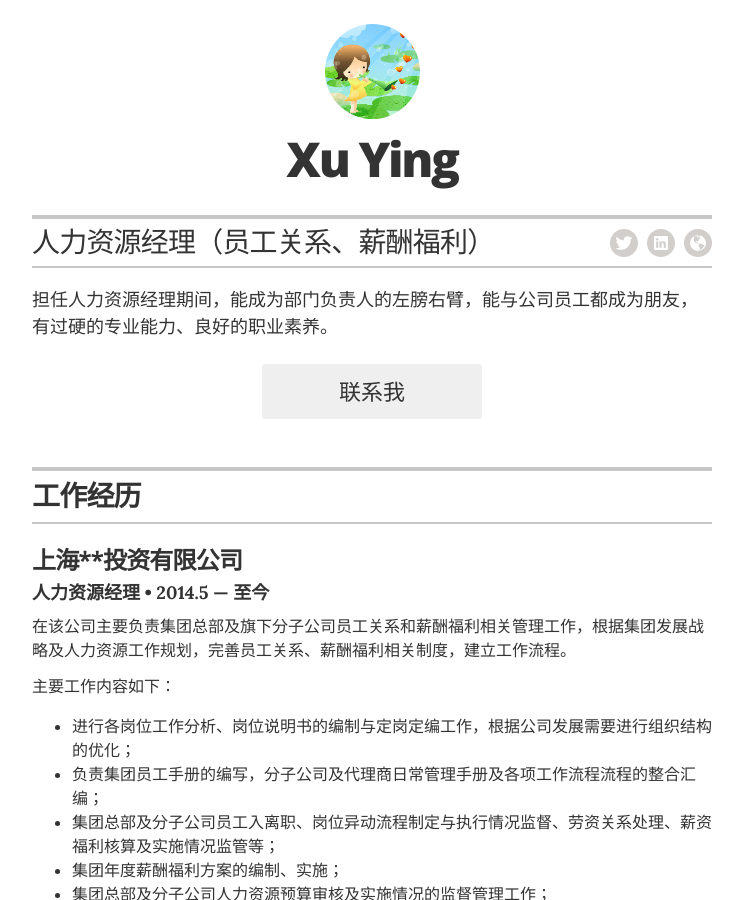
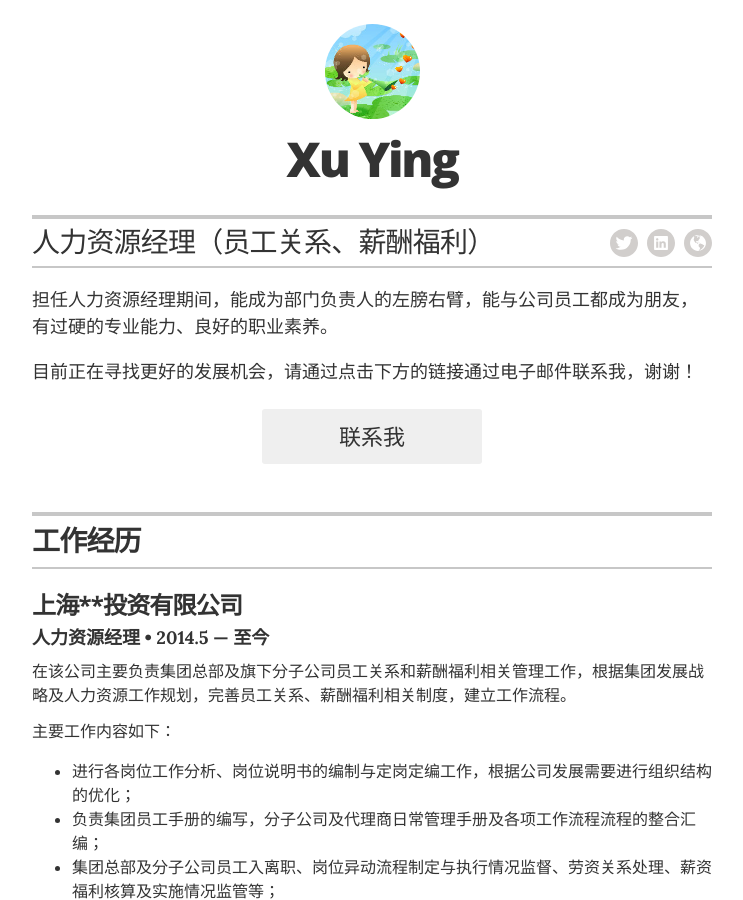
Before and after one commit to missdeer/xyyingresume, a Jekyll site: the page built from index.html, in a window 1280 px wide and 900 px high. Shown: the whole window, without its empty margins (268-1011 px from the left). Built offline with Jekyll 4.4.1, drawn with Linux system fonts in a browser that asks for light colours.

Commit message:
Update resume.html

```diff
--- a/_layouts/resume.html
+++ b/_layouts/resume.html
@@ -28,6 +28,7 @@
 
         <div class="executive-summary" itemprop="description">
           <p>担任人力资源经理期间，能成为部门负责人的左膀右臂，能与公司员工都成为朋友，有过硬的专业能力、良好的职业素养。</p>
+	  <p>目前正在寻找更好的发展机会，请通过点击下方的链接通过电子邮件联系我，谢谢！</p>
         </div>
 
         {% if site.resume_looking_for_work == 'yes' %}
```
